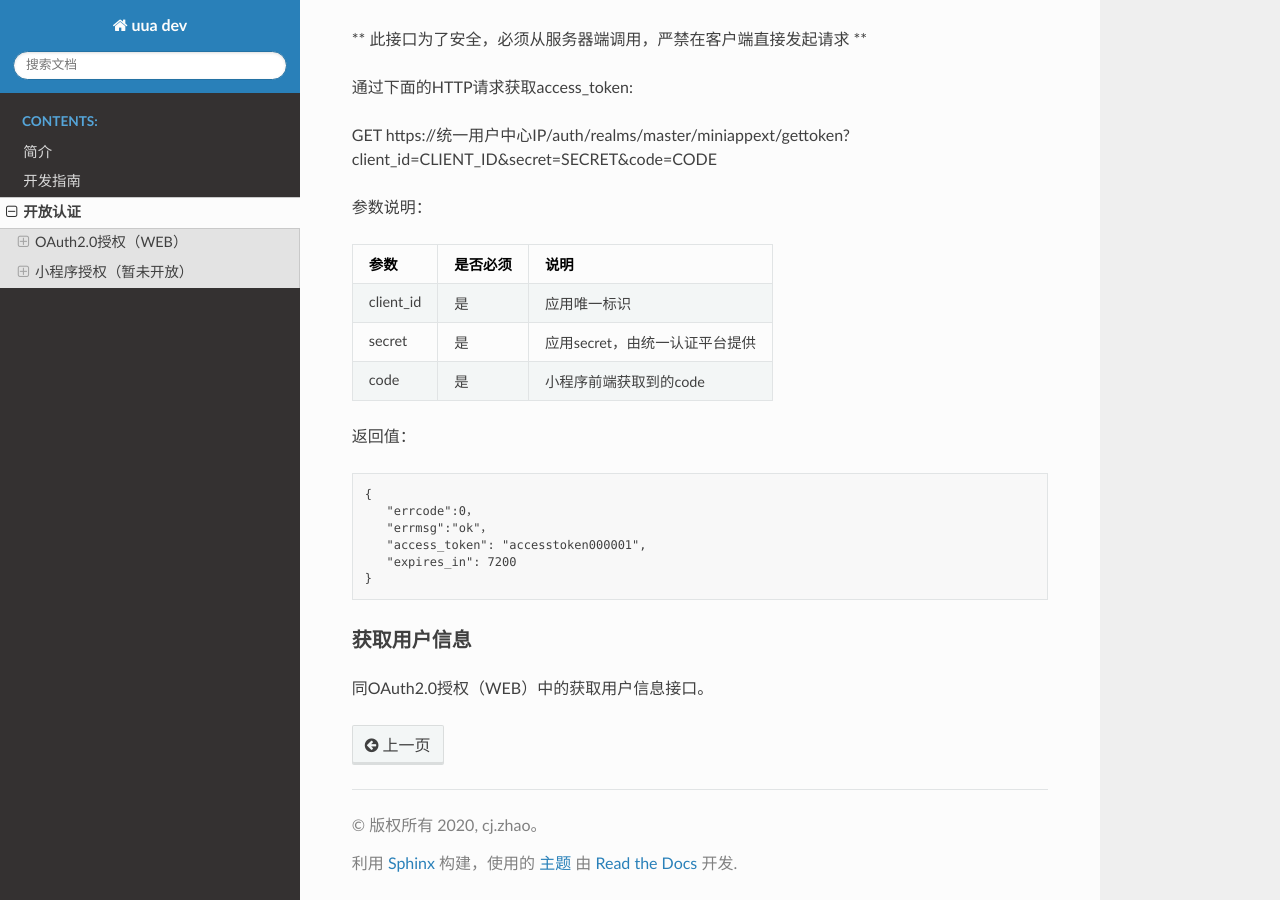
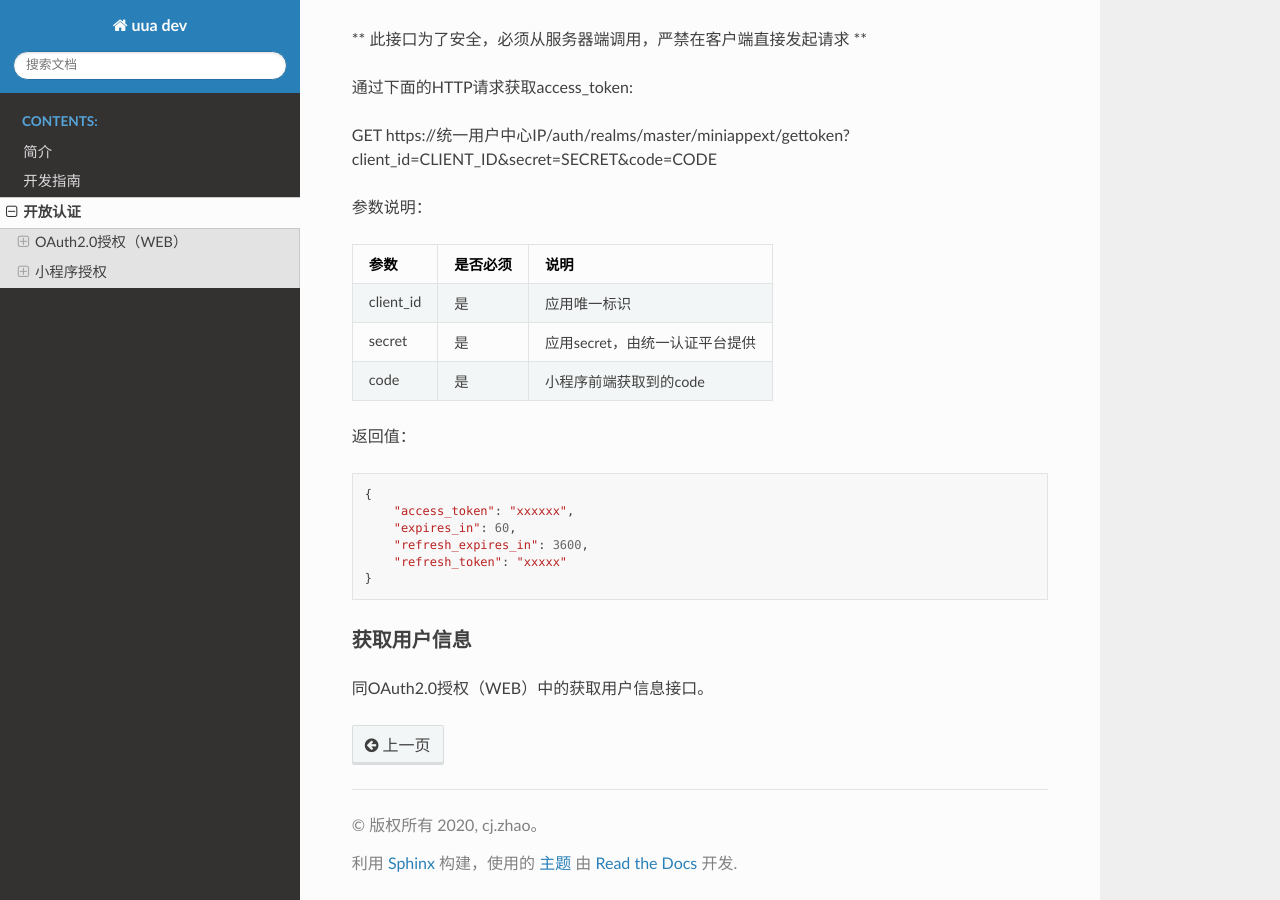
Before and after one commit to venusource/vsuua, a Sphinx documentation site: the page built from source/auth.md, in a window 1280 px wide and 900 px high, scrolled down 3092 px. Built offline with Sphinx 7.4.7 and the Read the Docs theme 2.0.0, drawn with Linux system fonts in a browser that asks for light colours.

Commit message:
miniapp publish

````diff
--- a/source/auth.md
+++ b/source/auth.md
@@ -98,7 +98,7 @@ Authorization: 'Bearer {ACCESS_TOKEN}'
 
 返回值根据不同的应用，和用户授权scope会有差异。
 
-### 小程序授权（暂未开放）
+### 小程序授权
 
 #### 客户端获取企业微信code
 
@@ -142,10 +142,10 @@ GET https://统一用户中心IP/auth/realms/master/miniappext/gettoken?client_i
 
 ```
 {
-   "errcode":0，
-   "errmsg":"ok"，
-   "access_token": "accesstoken000001",
-   "expires_in": 7200
+    "access_token": "xxxxxx",
+    "expires_in": 60,
+    "refresh_expires_in": 3600,
+    "refresh_token": "xxxxx"
 }
 ```
 
````
